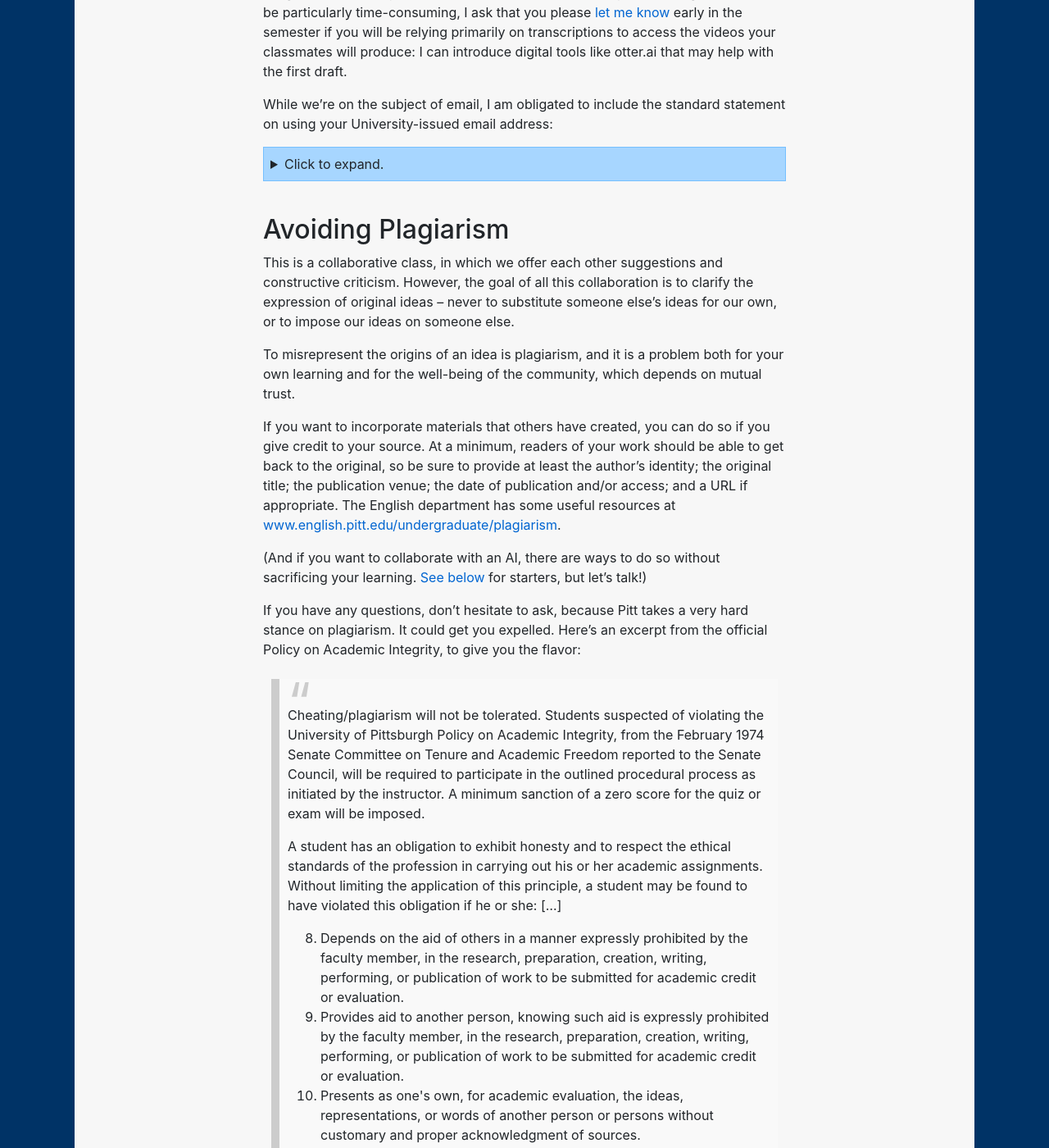
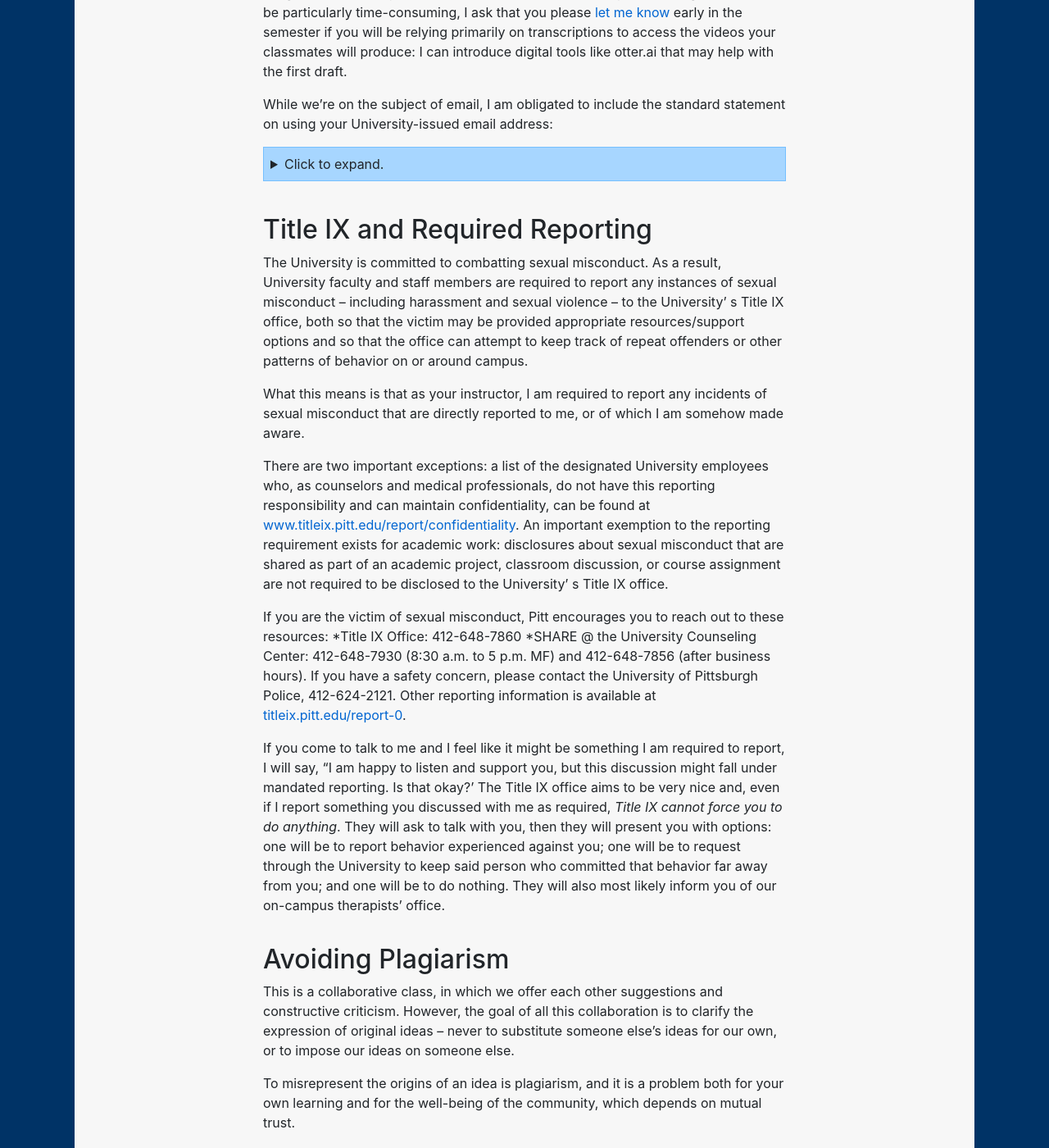
Before and after one commit to benmiller314/dsam2024fall, a Jekyll site: the page built from policies.md, in a window 1280 px wide and 1400 px high, scrolled down 1253 px. Shown: the whole window at 82% size. Built offline with Jekyll 4.4.1, drawn with Linux system fonts in a browser that asks for light colours; our own code applies the rules of GitHub Pages for plain Markdown files.

Commit message:
add title ix statement
I'd forgotten to transfer this from my other syllabus! It's now on the policies page.

```diff
--- a/policies.md
+++ b/policies.md
@@ -26,6 +26,17 @@ While we're on the subject of email, I am obligated to include the standard stat
 <p>Each student is issued a University e-mail address (username@pitt.edu) upon admittance. This e-mail address may be used by the University for official communication with students. Students are expected to read e-mail sent to this account on a regular basis. Failure to read and react to University communications in a timely manner does not absolve the student from knowing and complying with the content of the communications.</p>
 <p>The University provides an e-mail forwarding service that allows students to read their e- mail via other service providers (e.g., Hotmail, AOL, Yahoo). Students that choose to forward their e-mail from their pitt.edu address to another address do so at their own risk. If e-mail is lost as a result of forwarding, it does not absolve the student from responding to official communications sent to their University e-mail address. To forward e-mail sent to your University account, go to <a href="http://accounts.pitt.edu">http://accounts.pitt.edu</a>, log into your account, click on Edit Forwarding Addresses, and follow the instructions on the page. Be sure to log out of your account when you have finished. (For the full E-mail Communication Policy, go to <a href="https://www.bc.pitt.edu/policies/policy/09/09-10-01.html">www.bc.pitt.edu/policies/policy/09/09-10-01.html</a>.)</p>
 </details>
+
+## Title IX and Required Reporting
+The University is committed to combatting sexual misconduct. As a result, University faculty and staff members are required to report any instances of sexual misconduct – including harassment and sexual violence – to the University’ s Title IX office, both so that the victim may be provided appropriate resources/support options and so that the office can attempt to keep track of repeat offenders or other patterns of behavior on or around campus.
+
+What this means is that as your instructor, I am required to report any incidents of sexual misconduct that are directly reported to me, or of which I am somehow made aware.
+
+There are two important exceptions: a list of the designated University employees who, as counselors and medical professionals, do not have this reporting responsibility and can maintain confidentiality, can be found at [www.titleix.pitt.edu/report/confidentiality](https://www.titleix.pitt.edu/report/confidentiality). An important exemption to the reporting requirement exists for academic work: disclosures about sexual misconduct that are shared as part of an academic project, classroom discussion, or course assignment are not required to be disclosed to the University’ s Title IX office.
+
+If you are the victim of sexual misconduct, Pitt encourages you to reach out to these resources: *Title IX Office: 412-648-7860 *SHARE @ the University Counseling Center: 412-648-7930 (8:30 a.m. to 5 p.m. MF) and 412-648-7856 (after business hours). If you have a safety concern, please contact the University of Pittsburgh Police, 412-624-2121. Other reporting information is available at [titleix.pitt.edu/report-0](https://titleix.pitt.edu/report-0).
+
+If you come to talk to me and I feel like it might be something I am required to report, I will say, “I am happy to listen and support you, but this discussion might fall under mandated reporting. Is that okay?’ The Title IX office aims to be very nice and, even if I report something you discussed with me as required, _Title IX cannot force you to do anything_. They will ask to talk with you, then they will present you with options: one will be to report behavior experienced against you; one will be to request through the University to keep said person who committed that behavior far away from you; and one will be to do nothing. They will also most likely inform you of our on-campus therapists’ office.
 
 
 ## Avoiding Plagiarism
```
